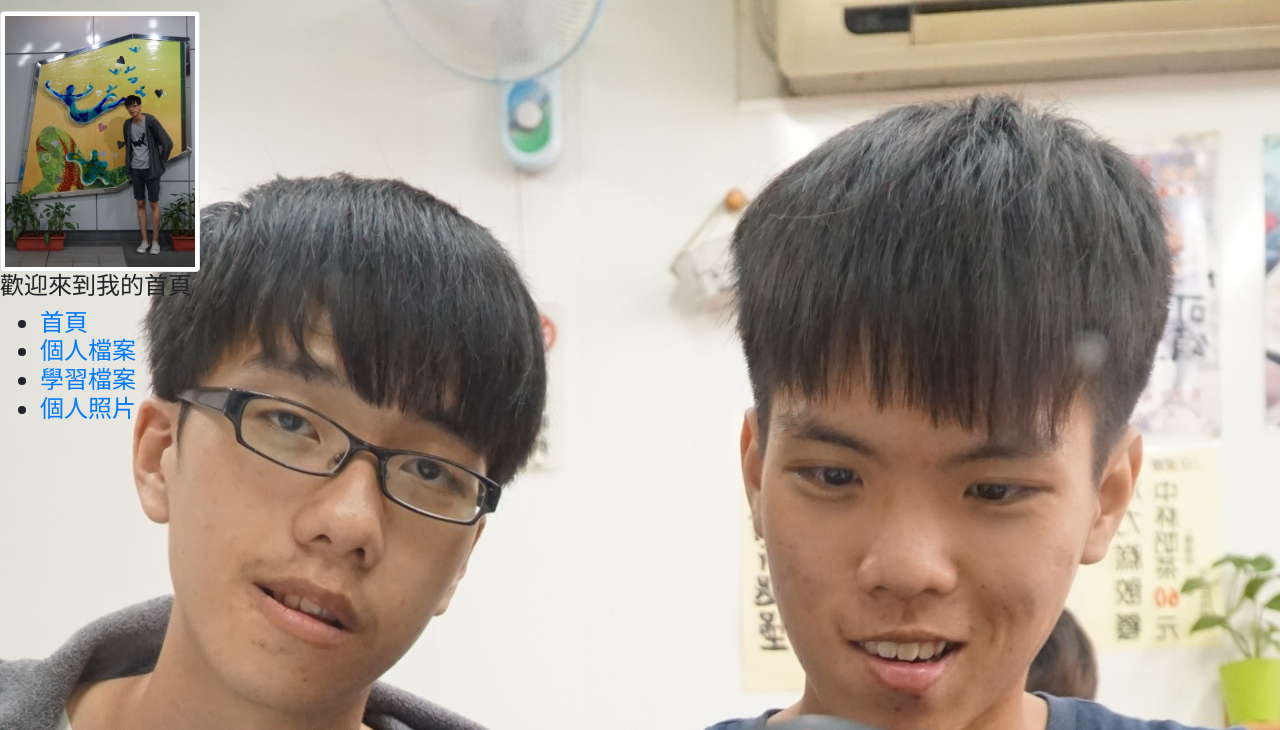
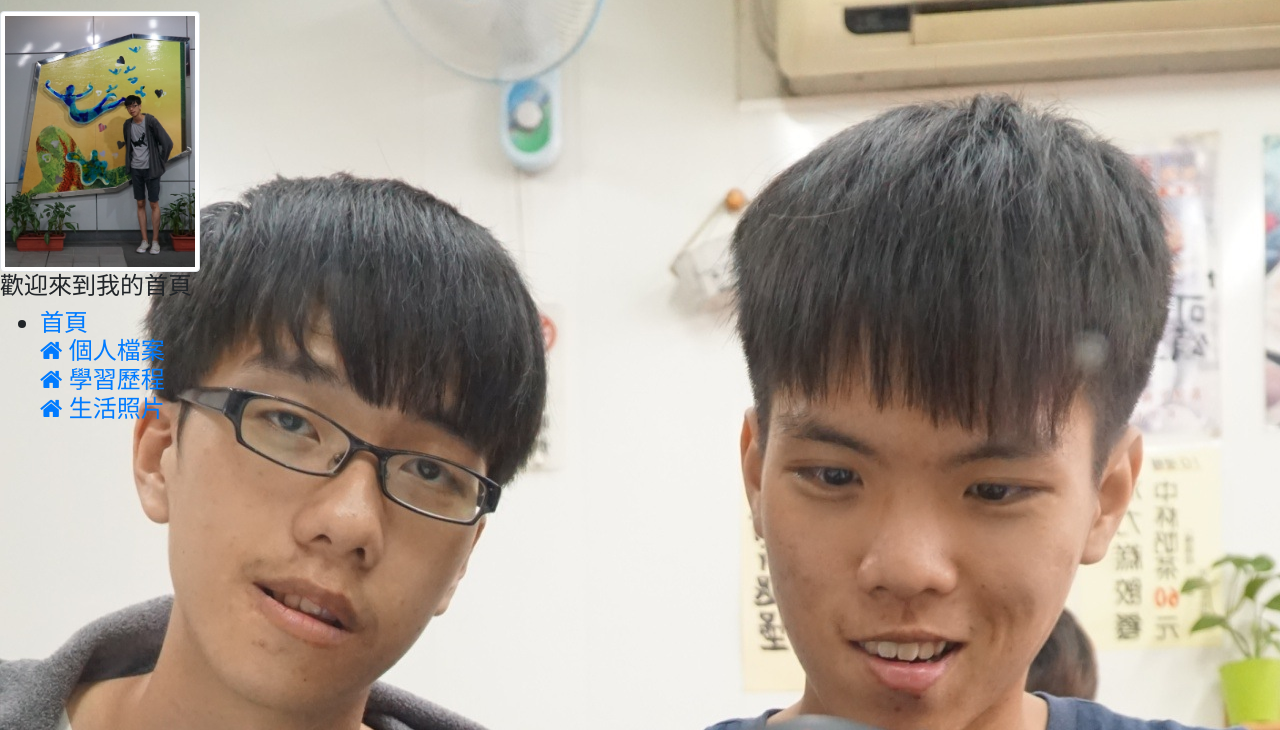
Before and after one commit to shen513/shen513.github.io, a plain HTML site: page index.html in a window 1280 px wide. Shown: the part 70-800 px from the top of the page. Drawn offline with nearby package versions, Linux system fonts and the light colour scheme.

Commit message:
Add files via upload

```diff
--- a/index.html
+++ b/index.html
@@ -17,10 +17,25 @@
 <h4>歡迎來到我的首頁<h4>
   <ul>
     <li><a href="">首頁</li>
-    <li><a href="" target="_blank">個人檔案</li>
-    <li><a href="" target="_blank">學習檔案</a></li>
-    <li><a href="" target="_blank">個人照片</a></li>
-  </ul>
+    <a class="" href="#intro">
+    <i class="fa fa-home fa fw"></i>
+    個人檔案
+   </a>
+   <a class="" href="#intro">
+  <br>
+   <i class="fa fa-home fa fw"></i>
+   學習歷程
+   <br>
+  </a>
+  <a class="" href="#intro">
+  <i class="fa fa-home fa fw"></i>
+   生活照片
+ </a>
+
+<br>
+<br>
+
+
 
 
 
```
